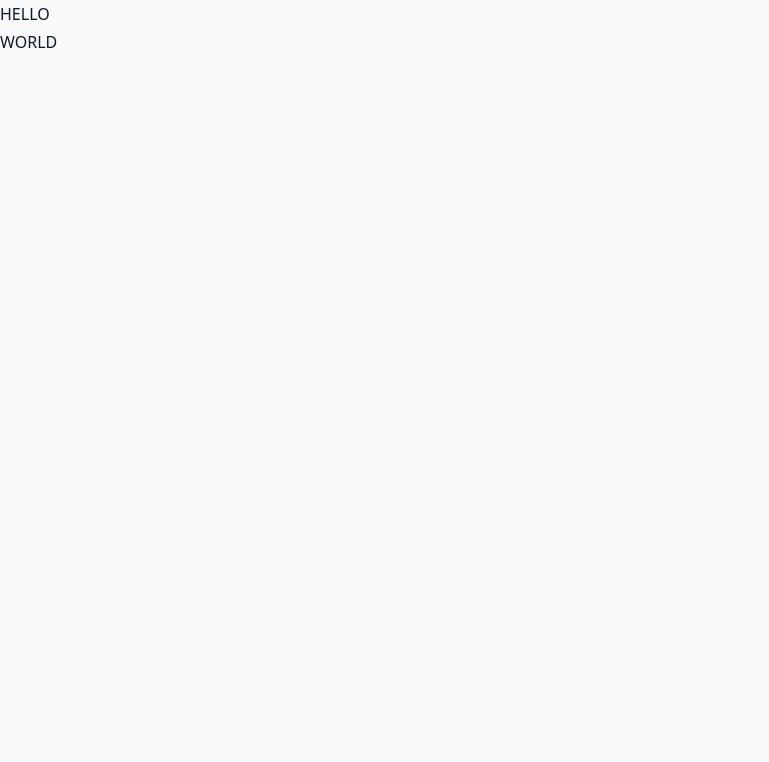
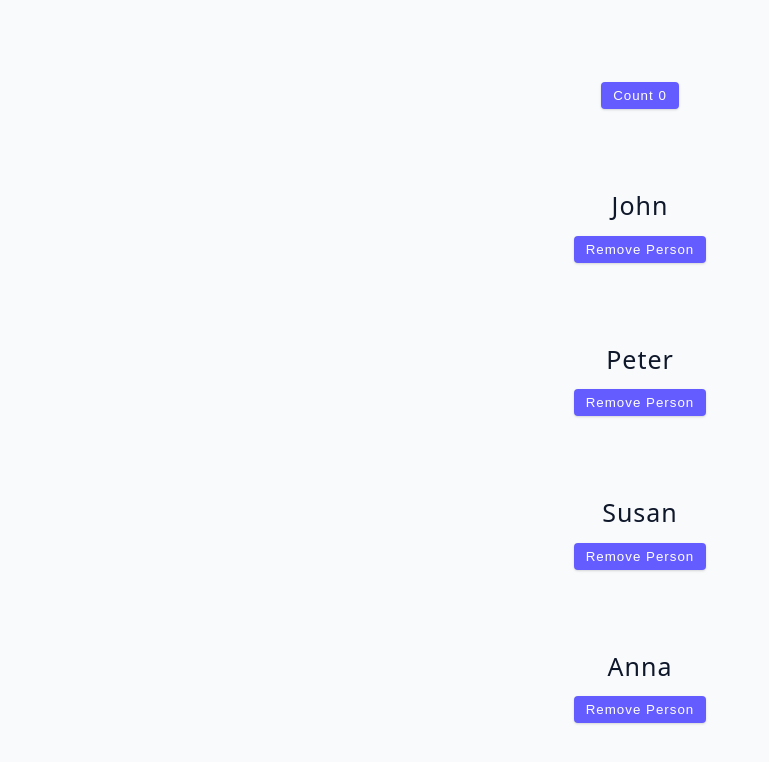
Before and after one commit to hungbui7690/react-tutorials, a React (Vite) app in the folder client/: page / in a window 1280 px wide. Shown: the top 762 px of the page, without its empty margins (0-769 px from the left). Built offline with nearby package versions, Linux system fonts and the light colour scheme.

Commit message:
useMemo Hook P3: slowFunction Problem

```diff
--- a/client/src/App.jsx
+++ b/client/src/App.jsx
@@ -1,18 +1,23 @@
 /*
-  useMemo Hook P2
+  useMemo Hook P3: slowFunction Problem
+  - continue from the last useCallback lesson
 
-  (***) In this example, the processedData value is memoized using useMemo and the data prop is passed as a dependency. This means that the processedData value will only be recalculated if the data prop changes.
-    (1) MyComponent.jsx
+  (1)
+  - create slowFunction file
+  - setup a function
+  - import in LowerState.js and set it equal to a value
+
+
+  > now when we increase count, that slowFunction will be run
+    > count will not be updated until slowFunction finishes
 
 */
 
 import React from 'react'
-import MyComponent from './MyComponent'
-
-const data = ['Hello', 'World']
+import LowerState from './LowerState'
 
 const App = () => {
-  return <MyComponent data={data} />
+  return <LowerState />
 }
 
 export default App
--- /dev/null
+++ b/client/src/List.jsx
@@ -0,0 +1,15 @@
+import { memo } from 'react'
+import Person from './Person'
+
+const List = ({ people, removePerson }) => {
+  return (
+    <div>
+      {people.map((person) => {
+        return (
+          <Person key={person.id} {...person} removePerson={removePerson} />
+        )
+      })}
+    </div>
+  )
+}
+export default memo(List) // (***)
--- /dev/null
+++ b/client/src/LowerState.jsx
@@ -0,0 +1,34 @@
+import { useCallback, useMemo, useState } from 'react'
+import { data } from './data'
+import List from './List'
+
+// (***)
+import slowFunction from './slowFunction'
+
+const LowerStateChallenge = () => {
+  const [people, setPeople] = useState(data)
+  const [count, setCount] = useState(0)
+
+  // (***)
+  const value = slowFunction()
+  console.log(value)
+
+  const removePerson = useCallback(
+    (id) => {
+      console.log(people)
+      const newPeople = people.filter((person) => person.id !== id)
+      setPeople(newPeople)
+    },
+    [people]
+  )
+
+  return (
+    <section className='container'>
+      <button className='btn' onClick={() => setCount(count + 1)}>
+        count {count}
+      </button>
+      <List people={people} removePerson={removePerson} />
+    </section>
+  )
+}
+export default LowerStateChallenge
--- /dev/null
+++ b/client/src/Person.jsx
@@ -0,0 +1,11 @@
+const Person = ({ name, removePerson, id }) => {
+  return (
+    <div className='container'>
+      <h4>{name}</h4>
+      <button className='btn' onClick={() => removePerson(id)}>
+        Remove Person
+      </button>
+    </div>
+  )
+}
+export default Person
--- a/client/src/index.css
+++ b/client/src/index.css
@@ -285,8 +285,9 @@ ul {
 .users img {
   width: 50px;
   height: 50px;
+  display: inline-block;
+  margin: 0 auto;
   border-radius: 50%;
-  margin-right: 1.5rem;
 }
 .users h5 {
   margin-bottom: 0;
@@ -310,7 +311,6 @@ ul {
 .nav-container {
   display: flex;
   justify-content: space-between;
-  max-width: 400px;
 }
 .nav-links {
   display: flex;
@@ -338,3 +338,10 @@ ul {
   text-transform: capitalize;
   display: inline-block;
 }
+
+.remove-btn {
+  background-color: crimson;
+  color: white;
+  border: none;
+  padding: 0.5rem 1rem;
+}
--- /dev/null
+++ b/client/src/slowFunction.js
@@ -0,0 +1,9 @@
+const slowFunction = () => {
+  let value = 0
+  for (let i = 0; i <= 1000000000; i++) {
+    value += i
+  }
+  return value
+}
+
+export default slowFunction
```
